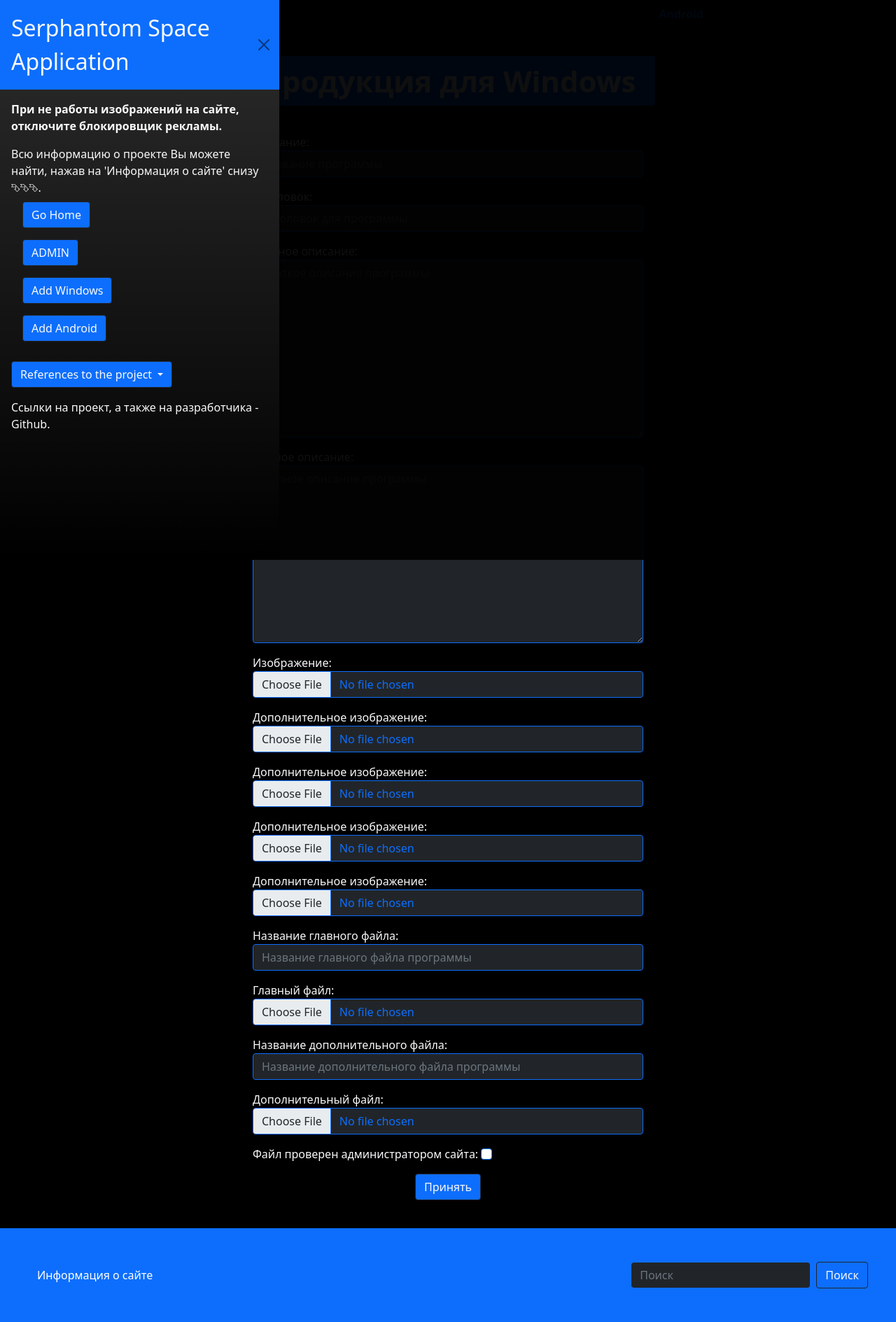
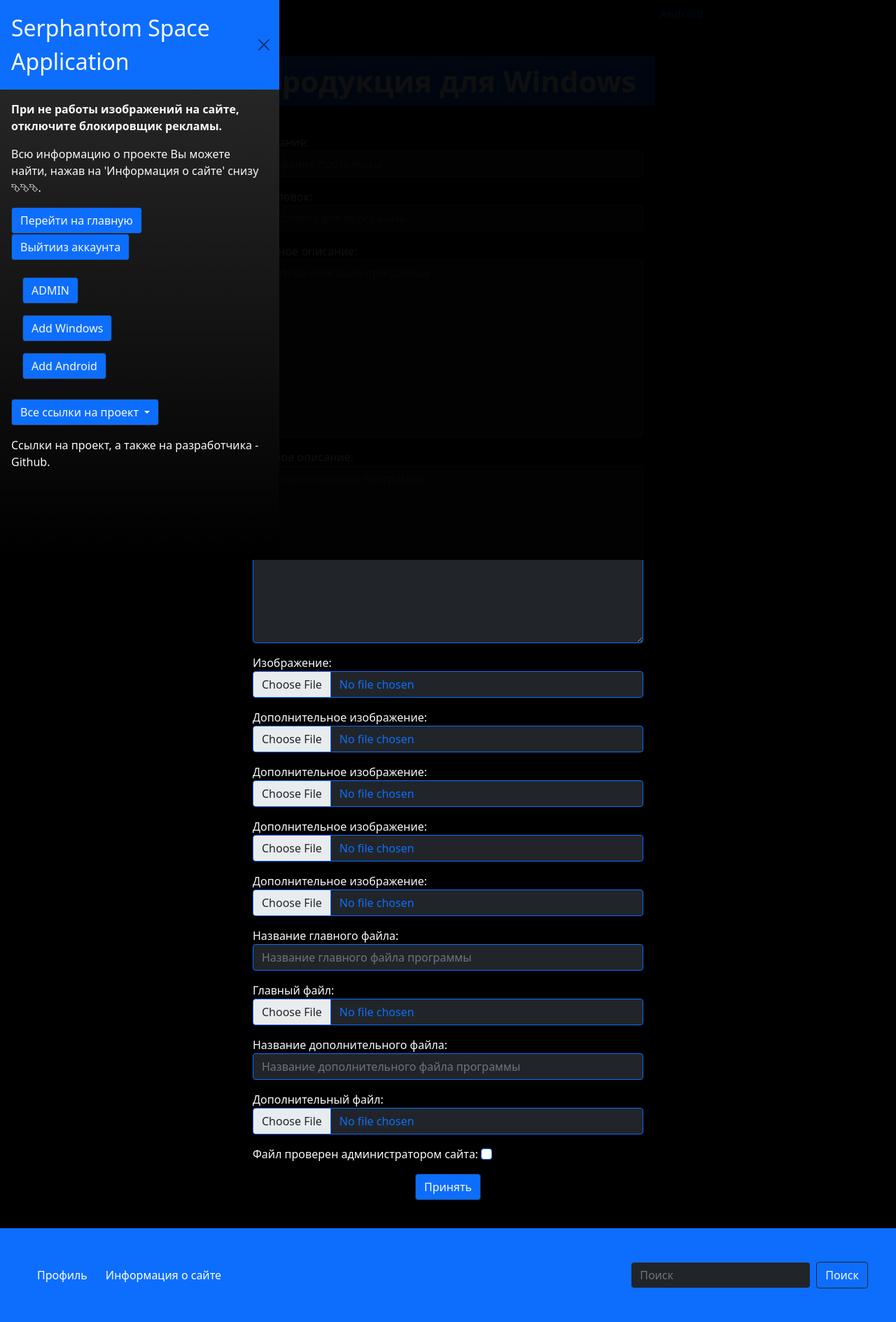
Before and after one commit to LebedevSergeyVach/SerphantomApplication, a Django app: page /add-windows-post in a window 1280 px wide, after a click that opens the changed part. Shown: the whole page at 70% size. Run offline with Django 5.2, Linux system fonts and the light colour scheme; the visitor is signed in with stand-in values (Sample User, id 1); some libraries are stand-ins or nearby versions.

Commit message:
Update base.html

```diff
--- a/advertisements/templates/base.html
+++ b/advertisements/templates/base.html
@@ -50,10 +50,11 @@
     </div>
     <div class="row mb-auto text-light">
         <div class="row mb-1">
-            <div class="row-cols-1">
-                <a class="nav-link" aria-current="page" href="{% url 'welcome' %}">
-                    <button type="submit" class="btn btn-primary btn-outline-dark text-light">Go Home</button>
-                </a>
+            <div class="">
+                <p></p>
+                    <a href="{% url 'welcome' %}" type="submit" class="btn btn-primary btn-outline-dark text-light">Перейти на главную</a>
+                    <a href="{% url 'logout' %}" type="submit" class="btn btn-primary btn-outline-dark text-light">Выйтииз аккаунта</a>
+                <p></p>
                 {% if user.is_superuser or user.username == "mirrostate" or user.username == "Hefranterm" %}
                     <a class="nav-link" aria-current="page" href="/admin">
                         <button type="submit" class="btn btn-primary btn-outline-dark text-light">ADMIN</button>
@@ -72,7 +73,7 @@
       <p></p>
     <div class="dropdown mt-1">
       <button class="btn btn-primary btn-outline-dark text-light dropdown-toggle" aria-current="page" type="button" data-bs-toggle="dropdown">
-        References to the project
+        Все ссылки на проект
       </button>
       <ul class="dropdown-menu bg-dark text-light btn-outline-dark dropdown-menu-dark" aria-current="dropdownId">
 {#        <a class="dropdown-item text-light btn-outline-primary" href="https://t.me/LebedevSergeyVach">Telegram</a>#}
@@ -97,31 +98,39 @@
         <span style="font-weight: bold;">Android</span>
     </a>
   </li>
-{#    {% if user.is_superuser or user.username == "mirrostate" or user.username == "Hefranterm" %}#}
-{#  <li class="nav-item bg-black">#}
-{#    <a class="nav-link {% block active_3 %}{% endblock %}" href="{% url 'add-windows-post' %}">#}
-{#        <span style="font-weight: bold;">Add Windows</span>#}
-{#    </a>#}
-{#  </li>#}
-{#    {% else %}#}
-{#    {% endif %}#}
-{#    {% if user.is_superuser or user.username == "mirrostate" or user.username == "Hefranterm" %}#}
-{#  <li class="nav-item bg-black">#}
-{#    <a class="nav-link {% block active_4 %}{% endblock %}" href="{% url 'add-android-post' %}">#}
-{#        <span style="font-weight: bold;">Add Android</span>#}
-{#    </a>#}
-{#  </li>#}
-{#    {% else %}#}
-{#    {% endif %}#}
 </ul>
-
 
 {% block content %}
 {% endblock %}
-
-<footer style="padding: 40px;" class="bg-primary">
-  <nav class="navbar navbar-expand-sm navbar-dark">
-
+    <footer style="padding: 40px;" class="bg-primary">
+        <nav class="navbar navbar-expand-sm navbar-dark">
+        <!-- Button trigger modal -->
+            <button type="button" class="btn btn-primary" data-bs-toggle="modal" data-bs-target="#exampleModal">
+                Профиль
+            </button>
+    <!-- Modal -->
+    <div class="modal fade" id="exampleModal" tabindex="-1" aria-labelledby="exampleModalLabel" aria-hidden="true">
+        <div class="modal-dialog modal-dialog-centered">
+            <div class="modal-content bg-black bg-gradient text-light">
+                <div class="modal-header">
+                    <h3 class="modal-title text-primary" id="exampleModalLabel">Аккаунт</h3>
+                    <button type="button" class="btn-close" data-bs-dismiss="modal" aria-label="Close"></button>
+                </div>
+                <div class="modal-body">
+                    <h4>Пользователь: {{ user.username }}</h4>
+                        <p></p>
+                    <strong>Почта: {{ user.email }}</strong>
+                        <p></p>
+                    <span>Дата регистрации: {{ user.date_joined|date:'d-m-Y H:i:s' }}</span>
+                        <p></p>
+                    <span>Последний вход: {{ user.last_login|date:'d-m-Y H:i:s' }}</span>
+                </div>
+                <div class="modal-footer">
+                    <button type="button" class="btn btn-primary btn-outline-dark text-light" data-bs-dismiss="modal">Закрыть</button>
+                </div>
+            </div>
+        </div>
+    </div>
     <button type="button" class="btn btn-primary" data-bs-toggle="modal" data-bs-target="#exampleModal">
       Информация о сайте
     </button>
```
